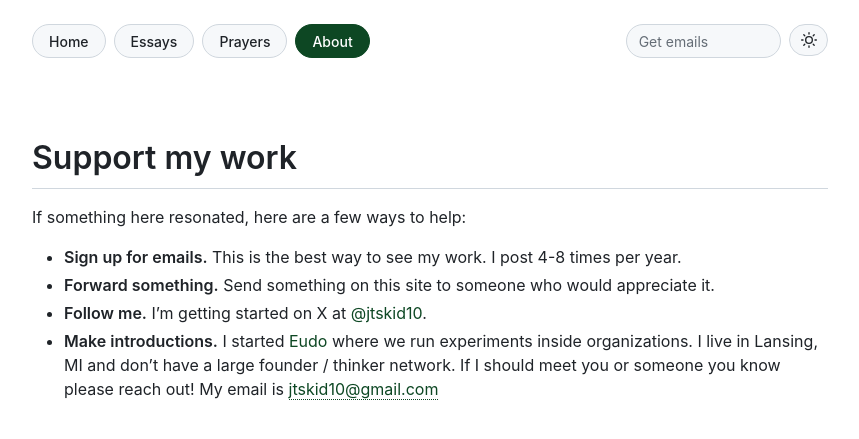
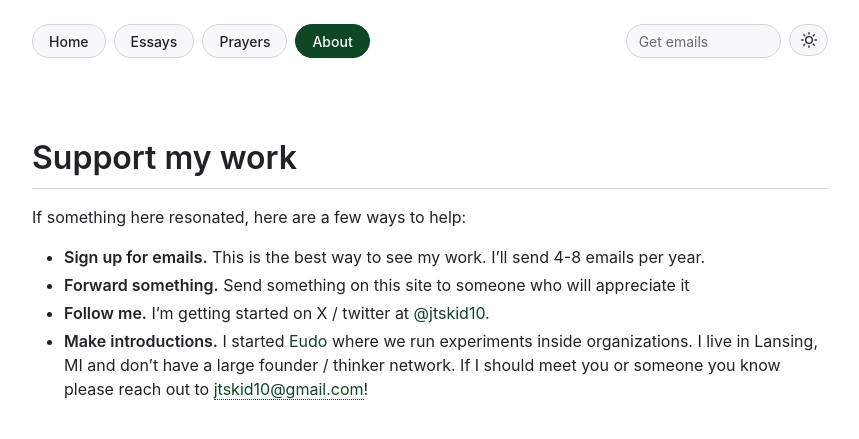
Before and after one commit to jack-t-skidmore/jack-t-skidmore.github.io, a Jekyll site: the page built from support.md, in a window 1280 px wide. Shown: the top 439 px of the page, without its empty margins (210-1069 px from the left). Built offline with Jekyll 4.4.1, drawn with Linux system fonts in a browser that asks for light colours.

Commit message:
support tweaks

```diff
--- a/support.md
+++ b/support.md
@@ -8,7 +8,7 @@ description: "A few ways to support Jack's work."
 
 If something here resonated, here are a few ways to help:
 
-- **Sign up for emails.** This is the best way to see my work. I post 4-8 times per year.
-- **Forward something.** Send something on this site to someone who would appreciate it.
-- **Follow me.** I'm getting started on X at [@jtskid10](https://x.com/jtskid10).
-- **Make introductions.** I started [Eudo](/projects/eudo/) where we run experiments inside organizations. I live in Lansing, MI and don't have a large founder / thinker network. If I should meet you or someone you know please reach out! My email is <span class="copy-email" data-email="jtskid10@gmail.com" role="button" tabindex="0" title="Click to copy"><!--email_off-->jtskid10@gmail.com<!--/email_off--></span>
+- **Sign up for emails.** This is the best way to see my work. I'll send 4-8 emails per year.
+- **Forward something.** Send something on this site to someone who will appreciate it
+- **Follow me.** I'm getting started on X / twitter at [@jtskid10](https://x.com/jtskid10).
+- **Make introductions.** I started [Eudo](/projects/eudo/) where we run experiments inside organizations. I live in Lansing, MI and don't have a large founder / thinker network. If I should meet you or someone you know please reach out to <span class="copy-email" data-email="jtskid10@gmail.com" role="button" tabindex="0" title="Click to copy"><!--email_off-->jtskid10@gmail.com<!--/email_off--></span>!
```
